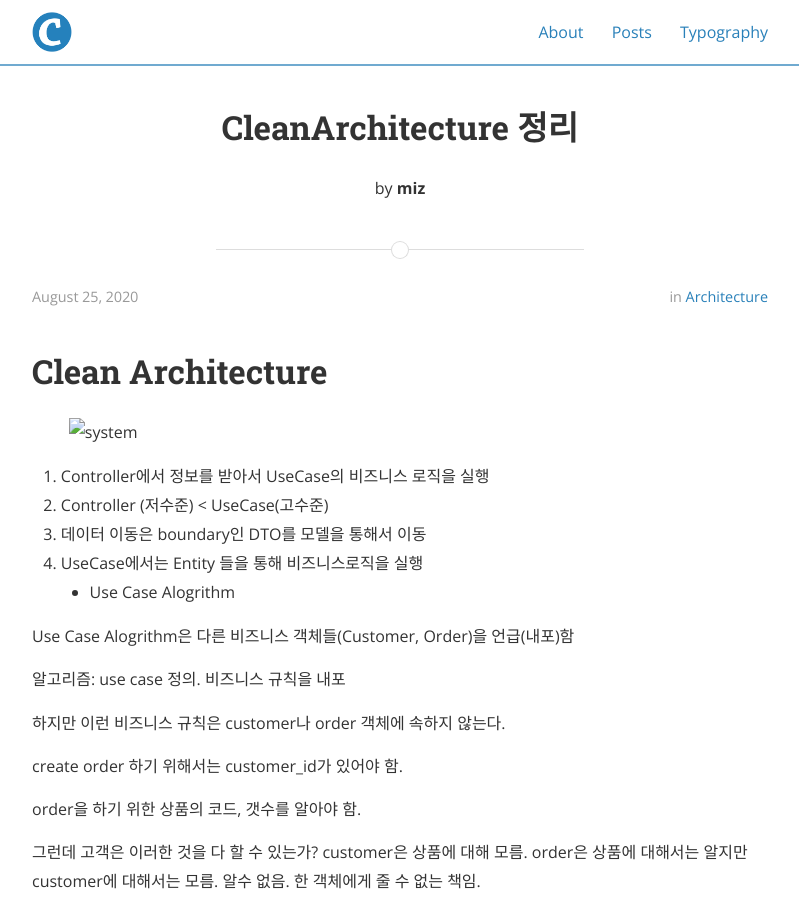
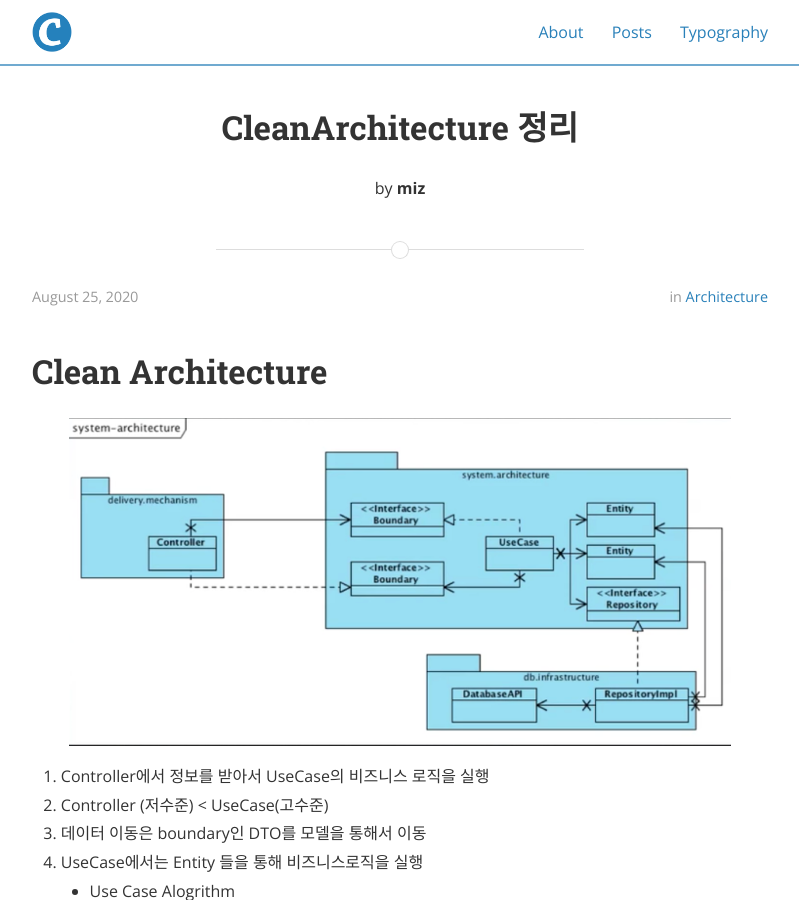
Before and after one commit to mizm/mizm.github.io, a Jekyll site: the page built from _posts/Architecture/2020-08-24-CA.md, in a window 1280 px wide and 900 px high. Shown: the whole window, without its empty margins (240-1039 px from the left). Built offline with Jekyll 4.4.1, drawn with Linux system fonts in a browser that asks for light colours; nearby versions of some CDN libraries.

Commit message:
modify image

```diff
--- a/_posts/Architecture/2020-08-24-CA.md
+++ b/_posts/Architecture/2020-08-24-CA.md
@@ -7,7 +7,7 @@ categories: Architecture
 ---
 
 # Clean Architecture
-![system](system.png)
+![system](/assets/images/system.png)
 
 1. Controller에서 정보를 받아서 UseCase의 비즈니스 로직을 실행
 2. Controller (저수준) < UseCase(고수준)
```
Also changed, not shown: assets/images/system.png (renamed from _posts/Architecture/system.png).
